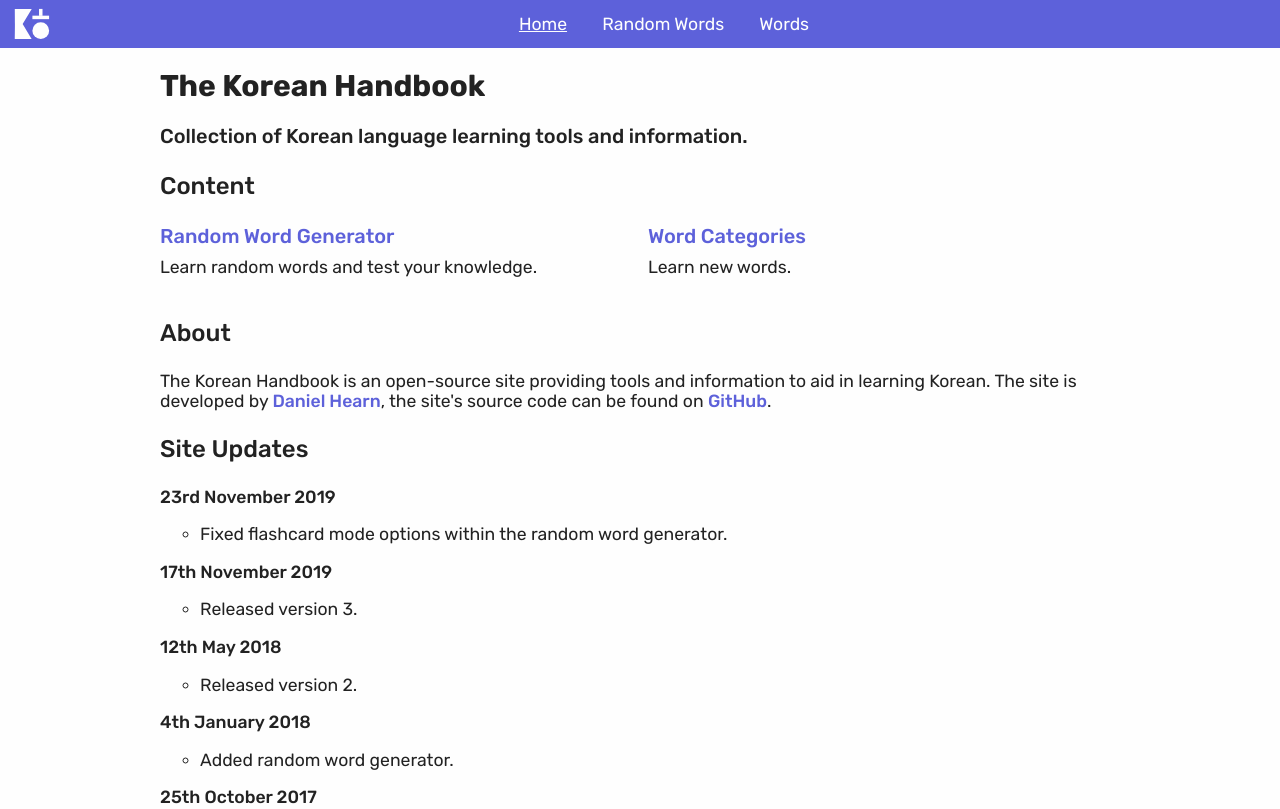
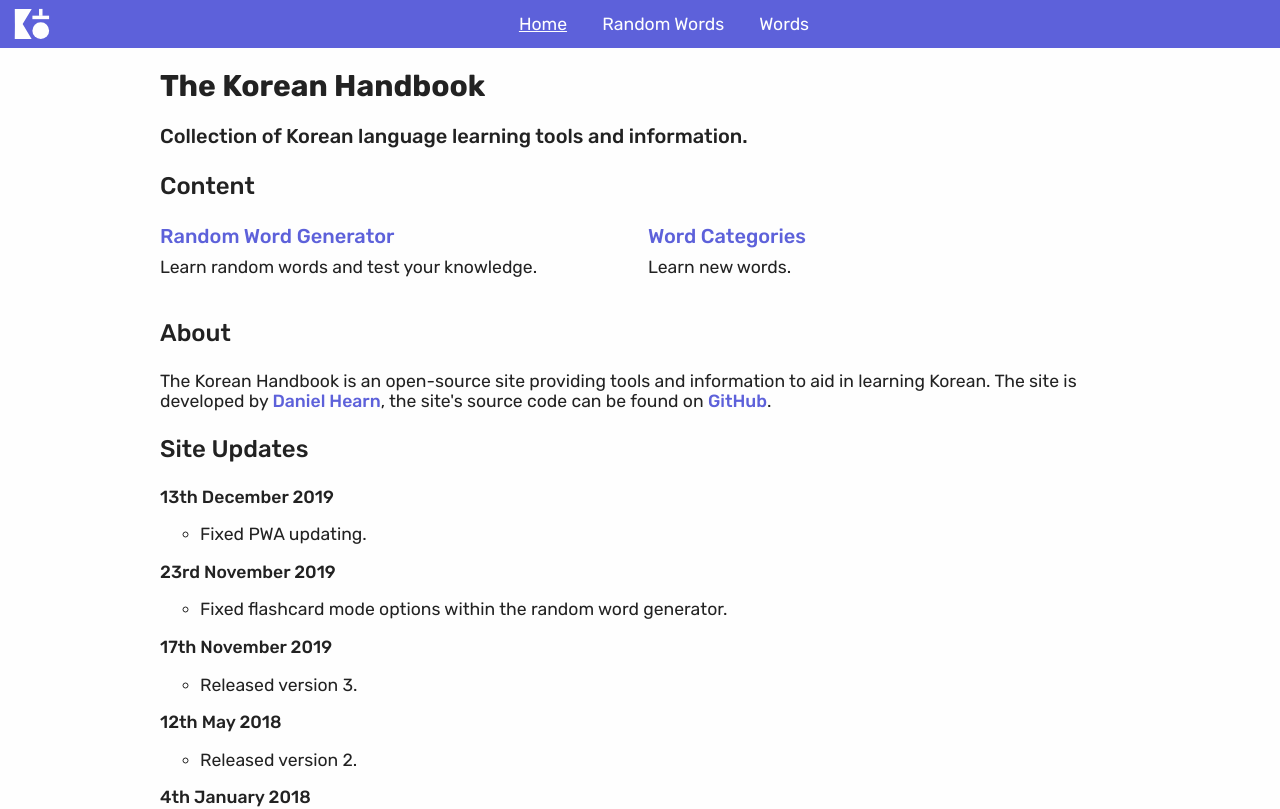
Before and after one commit to DanielHearn/korean-handbook, a Vue app in the folder korean-handbook/: page / in a window 1280 px wide. Shown: the top 809 px of the page. Built offline with nearby package versions, Linux system fonts and the light colour scheme.

Commit message:
Add update log for PWA updating

```diff
--- a/korean-handbook/src/static/updates.js
+++ b/korean-handbook/src/static/updates.js
@@ -1,4 +1,8 @@
 export const Updates = [
+  {
+    date: '13th December 2019',
+    changes: ['Fixed PWA updating.'],
+  },
   {
     date: '23rd November 2019',
     changes: ['Fixed flashcard mode options within the random word generator.'],
```
